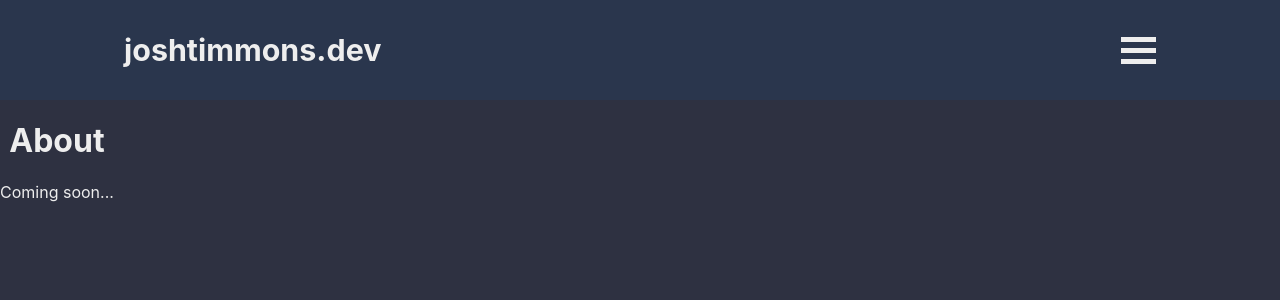
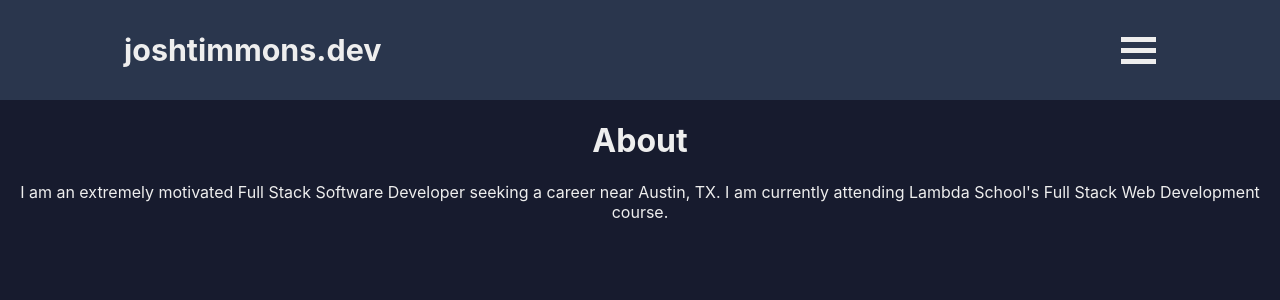
Before and after one commit to josh182014/portfolio-site, a React (Create React App) app: page /about in a window 1280 px wide. Shown: the top 300 px of the page. Built offline with nearby package versions, Linux system fonts and the light colour scheme.

Commit message:
changed dark blue colors

```diff
--- a/src/assets/_mixins.scss
+++ b/src/assets/_mixins.scss
@@ -2,7 +2,7 @@
 $whiteText: rgb(238, 238, 238);
 
 //background colors
-$joshDarkBlue: #2e3141;
+$joshDarkBlue: #171b2e;
 $lightBlue: #747ca8;
 
 //media queries
--- a/src/components/About/About.js
+++ b/src/components/About/About.js
@@ -4,7 +4,7 @@
     return (
         <div className='about-container'>
             <h1>About</h1>
-            <p>Coming soon...</p>
+            <p>I am an extremely motivated Full Stack Software Developer seeking a career near Austin, TX. I am currently attending Lambda School's Full Stack Web Development course.</p>
         </div>
     );
 }
```
Also changed, not shown: src/components/Projects/Projects.scss (line endings or trailing spaces).
